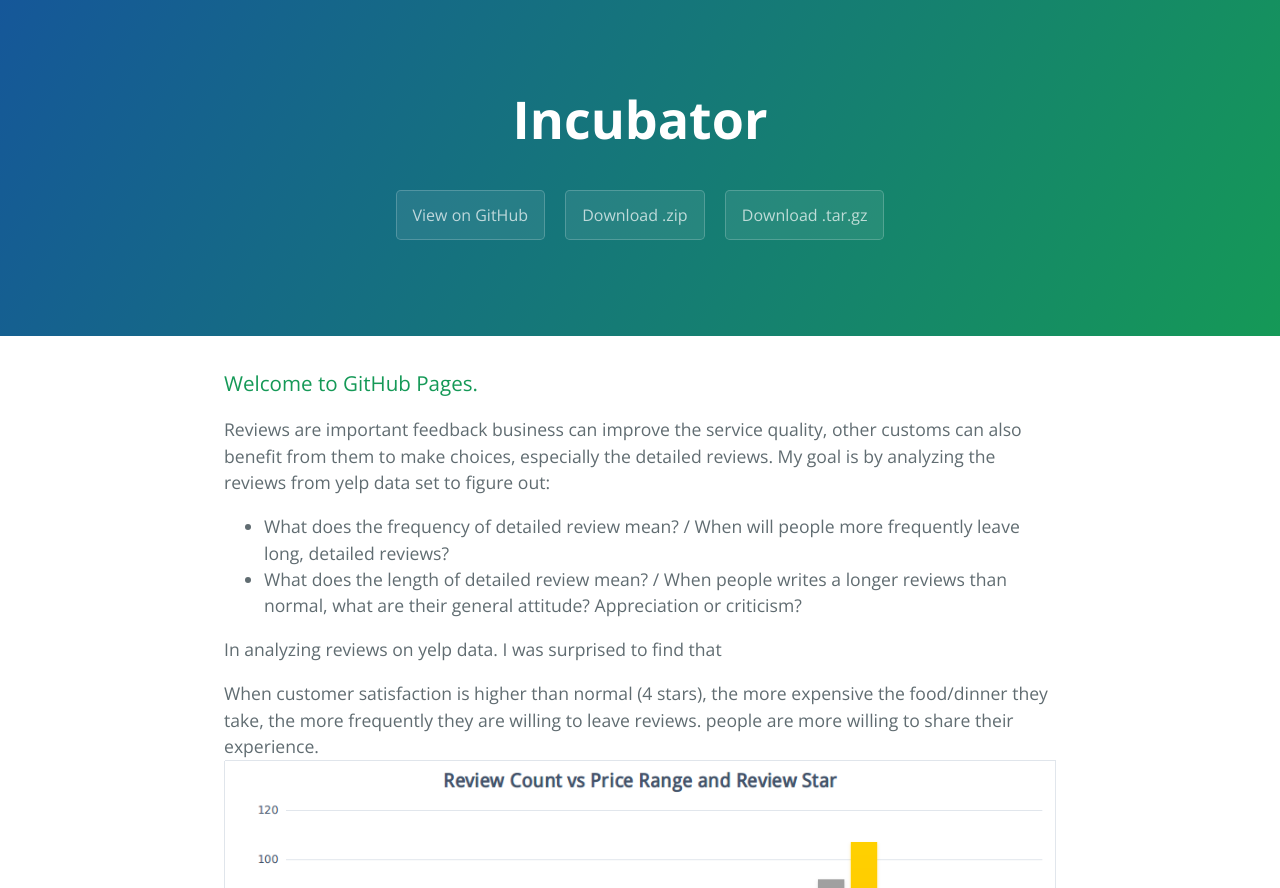
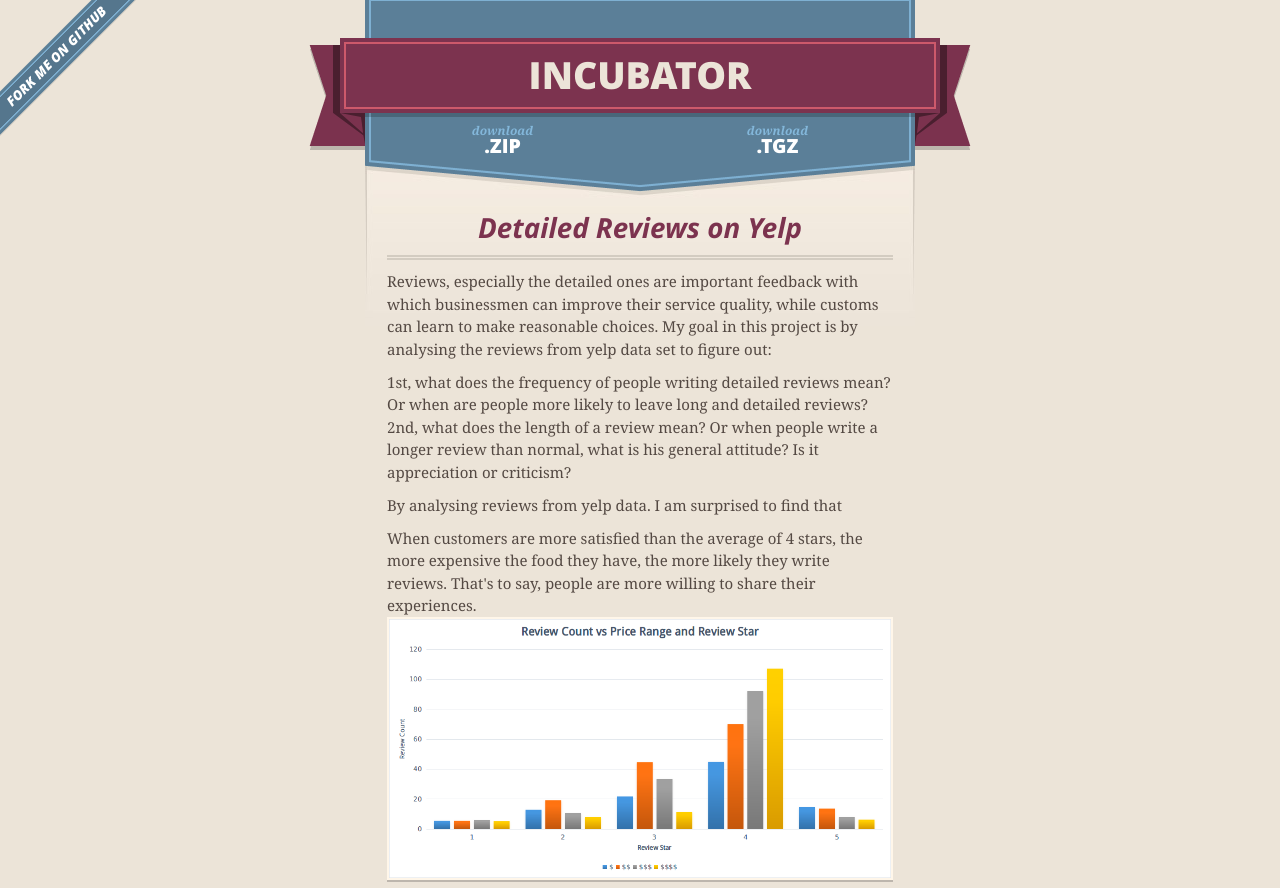
Before and after one commit to JasonAn/incubator, a plain HTML site: page index.html in a window 1280 px wide. Shown: the top 888 px of the page. Drawn offline with nearby package versions, Linux system fonts and the light colour scheme.

Commit message:
Create gh-pages branch via GitHub

```diff
--- a/index.html
+++ b/index.html
@@ -1,50 +1,81 @@
 <!DOCTYPE html>
-<html lang="en-us">
+<html>
   <head>
-    <meta charset="UTF-8">
+    <meta charset='utf-8'>
+    <meta http-equiv="X-UA-Compatible" content="chrome=1">
+    <meta name="viewport" content="width=640">
+
+    <link rel="stylesheet" href="stylesheets/core.css" media="screen">
+    <link rel="stylesheet" href="stylesheets/mobile.css" media="handheld, only screen and (max-device-width:640px)">
+    <link rel="stylesheet" href="stylesheets/github-light.css">
+
+    <script type="text/javascript" src="javascripts/modernizr.js"></script>
+    <script type="text/javascript" src="https://ajax.googleapis.com/ajax/libs/jquery/1.7.1/jquery.min.js"></script>
+    <script type="text/javascript" src="javascripts/headsmart.min.js"></script>
+    <script type="text/javascript">
+      $(document).ready(function () {
+        $('#main_content').headsmart()
+      })
+    </script>
     <title>Incubator by JasonAn</title>
-    <meta name="viewport" content="width=device-width, initial-scale=1">
-    <link rel="stylesheet" type="text/css" href="stylesheets/normalize.css" media="screen">
-    <link href='https://fonts.googleapis.com/css?family=Open+Sans:400,700' rel='stylesheet' type='text/css'>
-    <link rel="stylesheet" type="text/css" href="stylesheets/stylesheet.css" media="screen">
-    <link rel="stylesheet" type="text/css" href="stylesheets/github-light.css" media="screen">
   </head>
+
   <body>
-    <section class="page-header">
-      <h1 class="project-name">Incubator</h1>
-      <h2 class="project-tagline"></h2>
-      <a href="https://github.com/JasonAn/incubator" class="btn">View on GitHub</a>
-      <a href="https://github.com/JasonAn/incubator/zipball/master" class="btn">Download .zip</a>
-      <a href="https://github.com/JasonAn/incubator/tarball/master" class="btn">Download .tar.gz</a>
-    </section>
+    <a id="forkme_banner" href="https://github.com/JasonAn/incubator">View on GitHub</a>
+    <div class="shell">
 
-    <section class="main-content">
-      <h3>
-<a id="welcome-to-github-pages" class="anchor" href="#welcome-to-github-pages" aria-hidden="true"><span aria-hidden="true" class="octicon octicon-link"></span></a>Welcome to GitHub Pages.</h3>
+      <header>
+        <span class="ribbon-outer">
+          <span class="ribbon-inner">
+            <h1>Incubator</h1>
+            <h2></h2>
+          </span>
+          <span class="left-tail"></span>
+          <span class="right-tail"></span>
+        </span>
+      </header>
 
-<p>Reviews are important feedback business can improve the service quality, other customs can also benefit from them to make choices, especially the detailed reviews.
-My goal is by analyzing the reviews from yelp data set to figure out: </p>
+      <section id="downloads">
+        <span class="inner">
+          <a href="https://github.com/JasonAn/incubator/zipball/master" class="zip"><em>download</em> .ZIP</a><a href="https://github.com/JasonAn/incubator/tarball/master" class="tgz"><em>download</em> .TGZ</a>
+        </span>
+      </section>
 
-<ul>
-<li>What does the frequency of detailed review mean? / When will people more frequently leave long, detailed reviews? </li>
-<li>What does the length of detailed review mean? / When people writes a longer reviews than normal, what are their general attitude? Appreciation or criticism?</li>
-</ul>
 
-<p>In analyzing reviews on yelp data. I was surprised to find that </p>
+      <span class="banner-fix"></span>
 
-<p>When customer satisfaction is higher than normal (4 stars), the more expensive the food/dinner they take, the more frequently they are willing to leave reviews. people are more willing to share their experience.
+
+      <section id="main_content">
+        <h3>
+<a id="detailed-reviews-on-yelp" class="anchor" href="#detailed-reviews-on-yelp" aria-hidden="true"><span aria-hidden="true" class="octicon octicon-link"></span></a>Detailed Reviews on Yelp</h3>
+
+<p>Reviews, especially the detailed ones are important feedback with which businessmen can improve their service quality, while customs can learn to make reasonable choices. My goal in this project is by analysing the reviews from yelp data set to figure out: </p>
+
+<p>1st, what does the frequency of people writing detailed reviews mean? Or when are people more likely to leave long and detailed reviews?
+2nd, what does the length of a review mean? Or when people write a longer review than normal, what is his general attitude? Is it appreciation or criticism?</p>
+
+<p>By analysing reviews from yelp data. I am surprised to find that</p>
+
+<p>When customers are more satisfied than the average of 4 stars, the more expensive the food they have, the more likely they write reviews. That's to say, people are more willing to share their experiences.
 <img src="images/plot2.png" alt="plot 2"></p>
 
-<p>As the review goes longer, from the analysis, we can find that the customer satisfaction will decrease. Business should pay much attention when they find the long, detailed reviews on their yelp page, they are more likely to find imperfections in their services.
+<p>Another issue from the analysis is, when the review is longer, it is usually less positive. Businessmen should pay more attention to the long and detailed reviews on their yelp page, as these are more likely to be complaints toward the services.
 <img src="images/plot1.png" alt="plot 1"></p>
+      </section>
 
-      <footer class="site-footer">
-        <span class="site-footer-owner"><a href="https://github.com/JasonAn/incubator">Incubator</a> is maintained by <a href="https://github.com/JasonAn">JasonAn</a>.</span>
-
-        <span class="site-footer-credits">This page was generated by <a href="https://pages.github.com">GitHub Pages</a> using the <a href="https://github.com/jasonlong/cayman-theme">Cayman theme</a> by <a href="https://twitter.com/jasonlong">Jason Long</a>.</span>
+      <footer>
+        <span class="ribbon-outer">
+          <span class="ribbon-inner">
+            <p>this project by <a href="https://github.com/JasonAn">JasonAn</a> can be found on <a href="https://github.com/JasonAn/incubator">GitHub</a></p>
+          </span>
+          <span class="left-tail"></span>
+          <span class="right-tail"></span>
+        </span>
+        <p>Generated with <a href="https://pages.github.com">GitHub Pages</a> using Merlot</p>
+        <span class="octocat"></span>
       </footer>
 
-    </section>
+    </div>
 
 
   </body>
--- a/params.json
+++ b/params.json
@@ -1,6 +1,6 @@
 {
   "name": "Incubator",
   "tagline": "",
-  "body": "### Welcome to GitHub Pages.\r\n\r\nReviews are important feedback business can improve the service quality, other customs can also benefit from them to make choices, especially the detailed reviews.\r\nMy goal is by analyzing the reviews from yelp data set to figure out: \r\n* What does the frequency of detailed review mean? / When will people more frequently leave long, detailed reviews? \r\n* What does the length of detailed review mean? / When people writes a longer reviews than normal, what are their general attitude? Appreciation or criticism?\r\n\r\nIn analyzing reviews on yelp data. I was surprised to find that \r\n\r\nWhen customer satisfaction is higher than normal (4 stars), the more expensive the food/dinner they take, the more frequently they are willing to leave reviews. people are more willing to share their experience.\r\n![plot 2](images/plot2.png)\r\n\r\nAs the review goes longer, from the analysis, we can find that the customer satisfaction will decrease. Business should pay much attention when they find the long, detailed reviews on their yelp page, they are more likely to find imperfections in their services.\r\n![plot 1](images/plot1.png)",
+  "body": "### Detailed Reviews on Yelp\r\n\r\nReviews, especially the detailed ones are important feedback with which businessmen can improve their service quality, while customs can learn to make reasonable choices. My goal in this project is by analysing the reviews from yelp data set to figure out: \r\n\r\n1st, what does the frequency of people writing detailed reviews mean? Or when are people more likely to leave long and detailed reviews? \r\n2nd, what does the length of a review mean? Or when people write a longer review than normal, what is his general attitude? Is it appreciation or criticism?\r\n\r\nBy analysing reviews from yelp data. I am surprised to find that\r\n\r\nWhen customers are more satisfied than the average of 4 stars, the more expensive the food they have, the more likely they write reviews. That's to say, people are more willing to share their experiences. \r\n![plot 2](images/plot2.png)\r\n\r\nAnother issue from the analysis is, when the review is longer, it is usually less positive. Businessmen should pay more attention to the long and detailed reviews on their yelp page, as these are more likely to be complaints toward the services. \r\n![plot 1](images/plot1.png)",
   "note": "Don't delete this file! It's used internally to help with page regeneration."
 }
```
